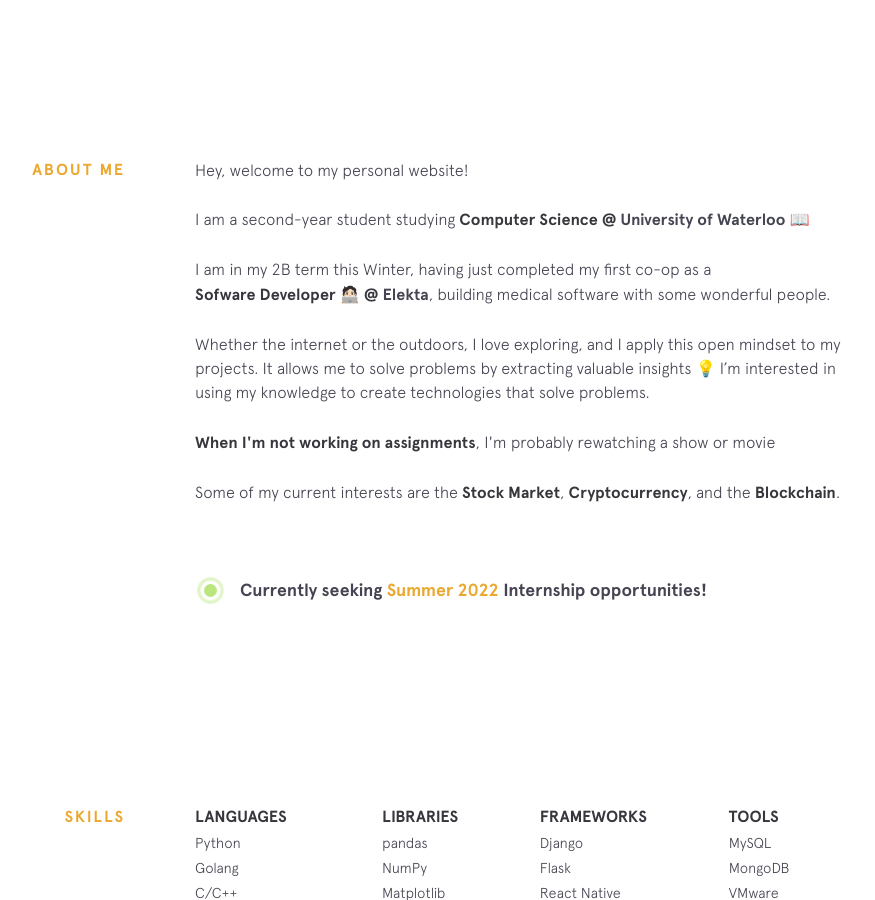
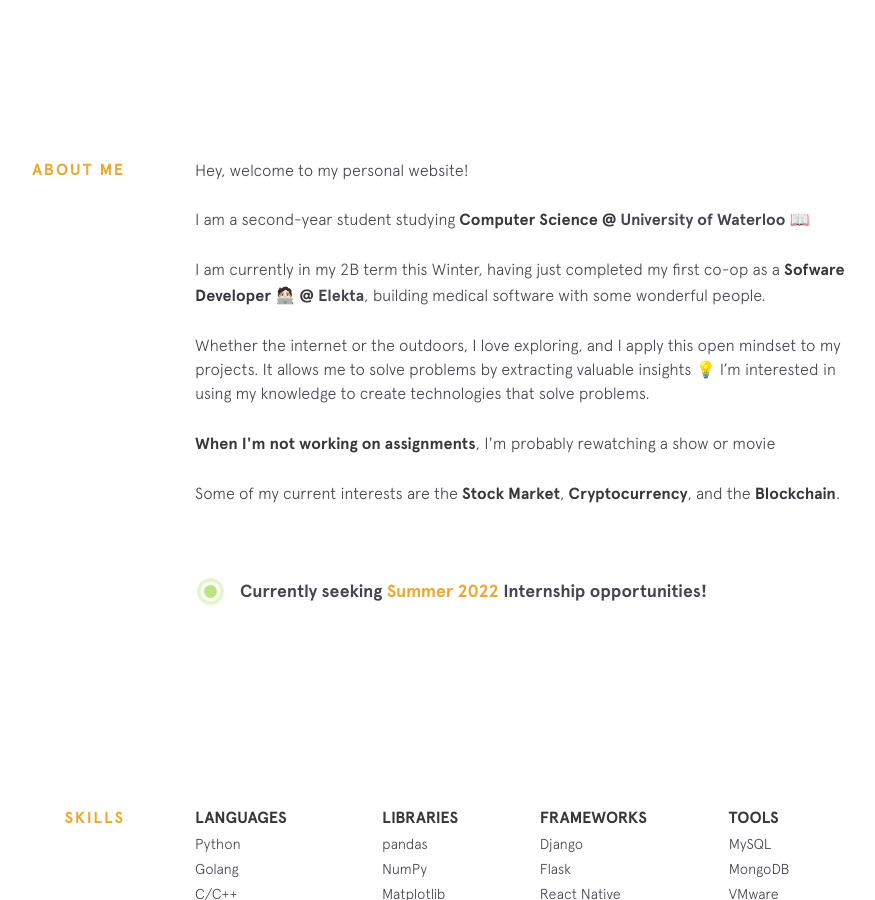
Before and after one commit to rohanxminocha/personal-website-v1, a Jekyll site: the page built from index.html, in a window 1280 px wide and 900 px high, scrolled down 842 px. Shown: the whole window, without its empty margins (255-1130 px from the left). Built offline with Jekyll 4.4.1, drawn with Linux system fonts in a browser that asks for light colours; nearby versions of some CDN libraries.

Commit message:
Update background.html

```diff
--- a/_includes/background.html
+++ b/_includes/background.html
@@ -3,7 +3,7 @@
   <div class="section__content">
     <p>Hey, welcome to my personal website!</p>
     <p>I am a second-year student studying <strong>Computer Science @</strong> <a class="underline-link" href="https://cs.uwaterloo.ca/" target="_blank">University of Waterloo</a> 📖</p>
-    <p>I am in my 2B term this Winter, having just completed my first co-op as a <br><strong>Sofware Developer 🧑🏻‍💻 @</strong> <a class="underline-link" href="https://www.elekta.com/" target="_blank">Elekta</a>, building medical software with some wonderful people.</p>
+    <p>I am currently in my 2B term this Winter, having just completed my first co-op as a <strong>Sofware Developer 🧑🏻‍💻 @</strong> <a class="underline-link" href="https://www.elekta.com/" target="_blank">Elekta</a>, building medical software with some wonderful people.</p>
     <p>Whether the internet or the outdoors, I love exploring, and I apply this open mindset to my projects. It allows me to solve problems by extracting valuable insights 💡 I’m interested in using my knowledge to create technologies that solve problems.</p>
     <p><strong>When I'm not working on assignments</strong>, I'm probably rewatching a show or movie <!-- <br>(rewatches >> first watch) 🎥</p> -->
     <p>Some of my current interests are the <strong>Stock Market</strong>, <strong>Cryptocurrency</strong>, and the <strong>Blockchain</strong>.</p>
```
